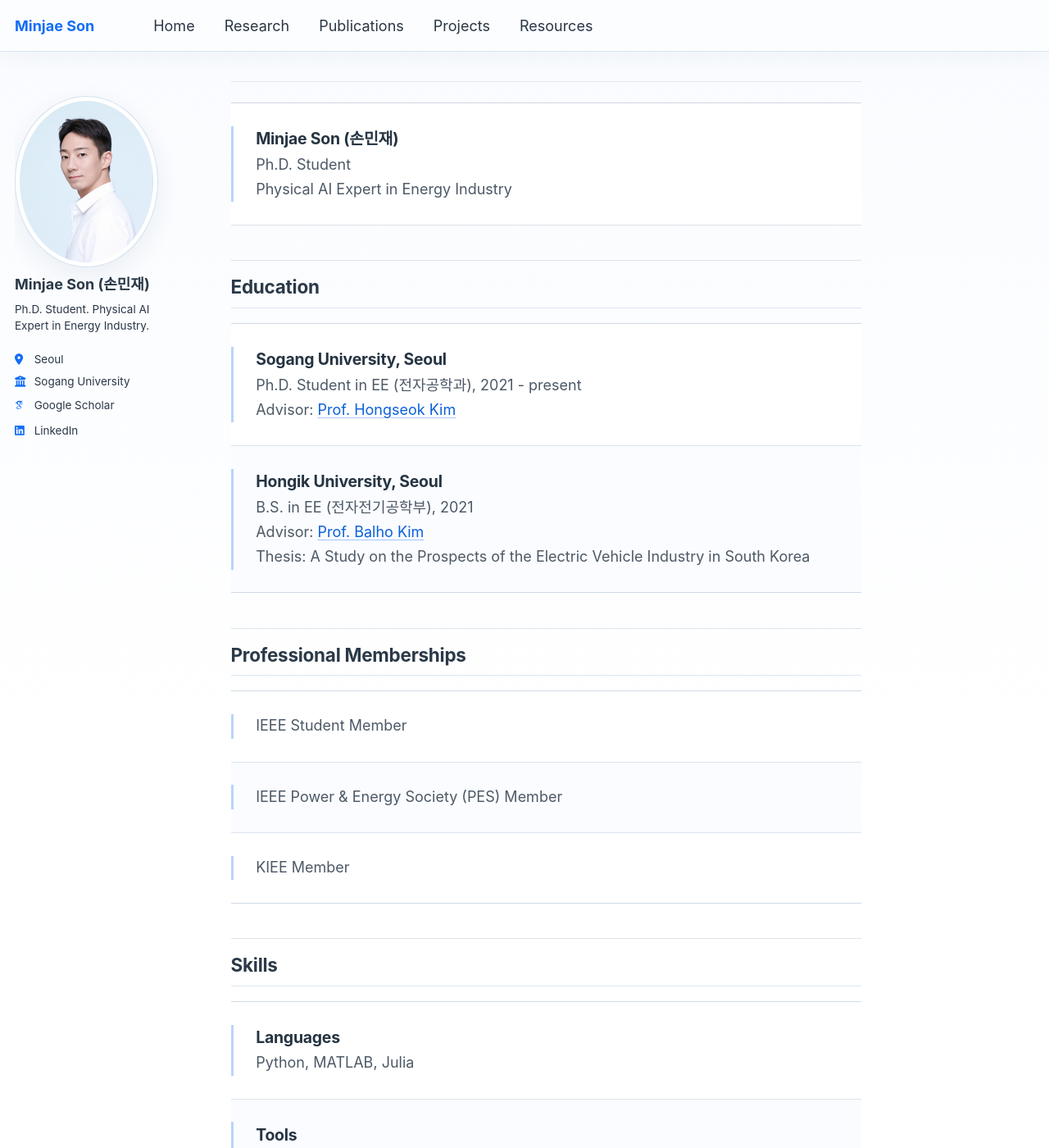
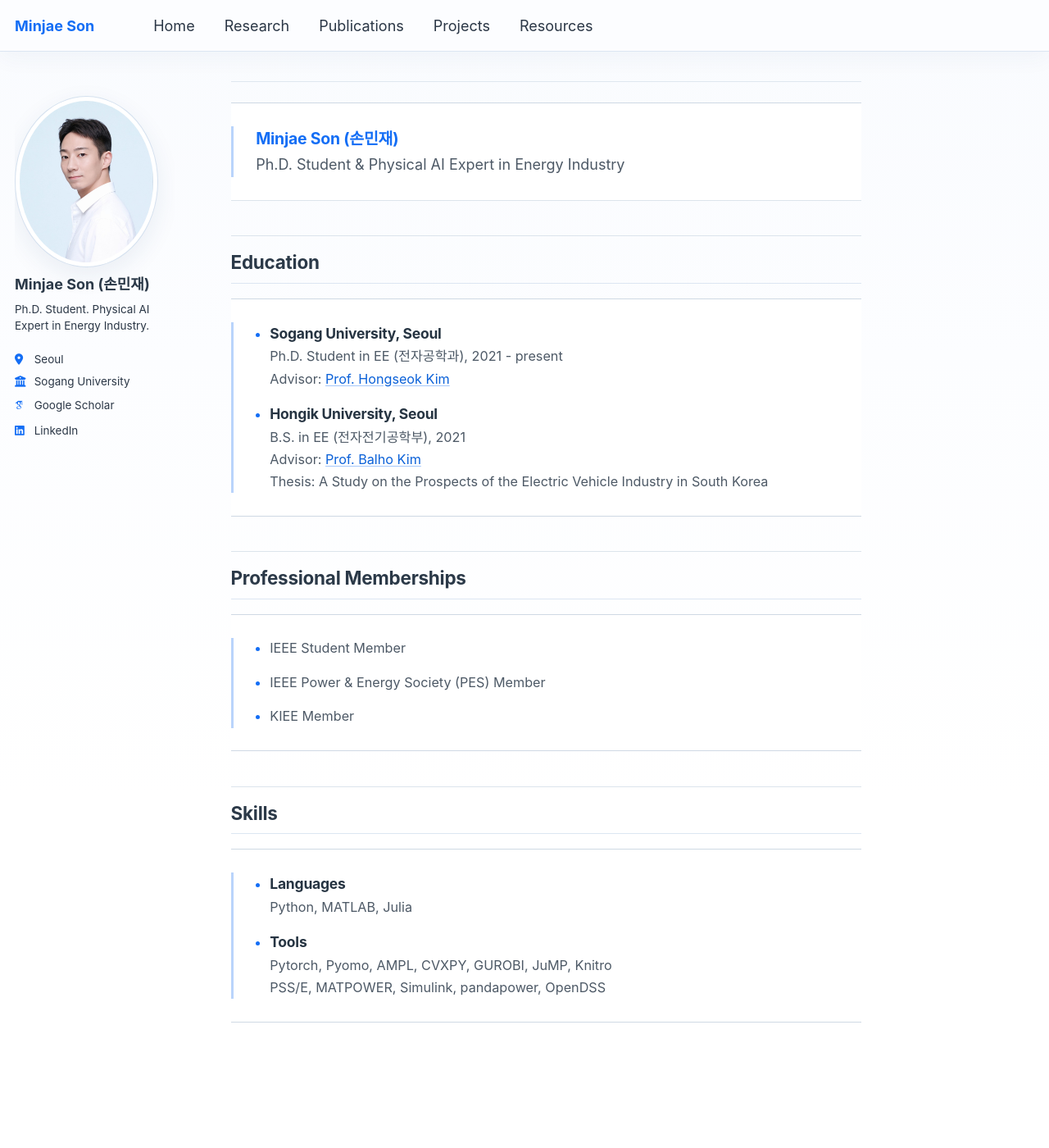
Before and after one commit to powerflow77/powerflow77.github.io, a Jekyll site: the page built from _pages/home.html, in a window 1280 px wide and 1400 px high. Shown: the whole window at 82% size. Built offline with Jekyll 4.4.1, drawn with Linux system fonts in a browser that asks for light colours; some web fonts are replaced; a script that is not in the unit is left out.

Commit message:
Group Home details into bulleted sections

```diff
--- a/_pages/home.html
+++ b/_pages/home.html
@@ -10,7 +10,7 @@ redirect_from:
   - /홈/
 ---
 
-<p><strong>Minjae Son (손민재)</strong><br>Ph.D. Student<br>Physical AI Expert in Energy Industry</p>
+<p><strong>Minjae Son (손민재)</strong><br>Ph.D. Student &amp; Physical AI Expert in Energy Industry</p>
 <hr>
 <h2 id="education">Education</h2>
 <ul>
--- a/assets/css/migration.css
+++ b/assets/css/migration.css
@@ -403,7 +403,7 @@ hr { border-top-color: #dce6f2; }
   content: "";
 }
 .page--minjae-son .page__content > p:first-child strong {
-  color: #263442;
+  color: #146ef5;
   font-size: 1.08em;
   font-weight: 680;
   letter-spacing: -.012em;
@@ -416,24 +416,23 @@ hr { border-top-color: #dce6f2; }
 }
 .page--minjae-son .page__content > hr + h2 { margin-top: 1rem; }
 .page--minjae-son .page__content > ul {
+  position: relative;
   margin: 1rem 0 0;
-  padding: 0;
+  padding: 1.5rem clamp(1rem, 2.7vw, 1.7rem) 1.55rem clamp(2.1rem, 4vw, 2.65rem);
   border-top: 1px solid #cfd9e4;
   border-bottom: 1px solid #cfd9e4;
-  list-style: none;
+  background: #fff;
+  color: #4d5966;
+  font-size: .9em;
+  line-height: 1.68;
+  list-style: disc;
 }
 .page--minjae-son .page__content > ul > li {
-  position: relative;
   margin: 0;
-  padding: 1.5rem clamp(1rem, 2.7vw, 1.7rem) 1.55rem;
-  border-bottom: 1px solid #dce4ec;
-  background: #fff;
-  color: #4d5966;
-  line-height: 1.68;
+  padding: 0;
 }
-.page--minjae-son .page__content > ul > li:nth-child(even) { background: #fafcff; }
-.page--minjae-son .page__content > ul > li:last-child { border-bottom: 0; }
-.page--minjae-son .page__content > ul > li::before {
+.page--minjae-son .page__content > ul > li + li { margin-top: .8rem; }
+.page--minjae-son .page__content > ul::before {
   position: absolute;
   top: 1.55rem;
   bottom: 1.55rem;
@@ -441,10 +440,7 @@ hr { border-top-color: #dce6f2; }
   width: 3px;
   background: #b9d4fb;
   content: "";
-  transition: background-color .18s ease;
 }
-.page--minjae-son .page__content > ul > li:hover { background: #f7faff; }
-.page--minjae-son .page__content > ul > li:hover::before { background: #146ef5; }
 .page--minjae-son .page__content > ul > li strong {
   color: #263442;
   font-size: 1.08em;
@@ -478,12 +474,12 @@ a:focus-visible, button:focus-visible { outline: 2px solid #146ef5; outline-offs
   .page--research .research-section p,
   .page--research .research-section ul { font-size: .88em; line-height: 1.62; }
   .page--research .research-section ul { grid-template-columns: 1fr; gap: .08rem; }
+  .page--minjae-son .page__content > p:first-child { padding: 1.18rem .95rem 1.25rem; }
+  .page--minjae-son .page__content > ul { padding: 1.18rem .95rem 1.25rem 2.15rem; }
+  .page--minjae-son .page__content > p:first-child::before,
+  .page--minjae-son .page__content > ul::before { top: 1.25rem; bottom: 1.25rem; }
   .page--minjae-son .page__content > p:first-child,
-  .page--minjae-son .page__content > ul > li { padding: 1.18rem .95rem 1.25rem; }
-  .page--minjae-son .page__content > p:first-child::before,
-  .page--minjae-son .page__content > ul > li::before { top: 1.25rem; bottom: 1.25rem; }
-  .page--minjae-son .page__content > p:first-child,
-  .page--minjae-son .page__content > ul > li { font-size: .88em; line-height: 1.62; }
+  .page--minjae-son .page__content > ul { font-size: .88em; line-height: 1.62; }
   .page--minjae-son .page__content > ul { margin-top: .85rem; }
   .home-hero { min-height: max(34rem, calc(100svh - 70px)); }
   .home-hero::before { background-size: 28px 28px; -webkit-mask-image: linear-gradient(110deg, transparent 10%, #000 100%); mask-image: linear-gradient(110deg, transparent 10%, #000 100%); }
```
